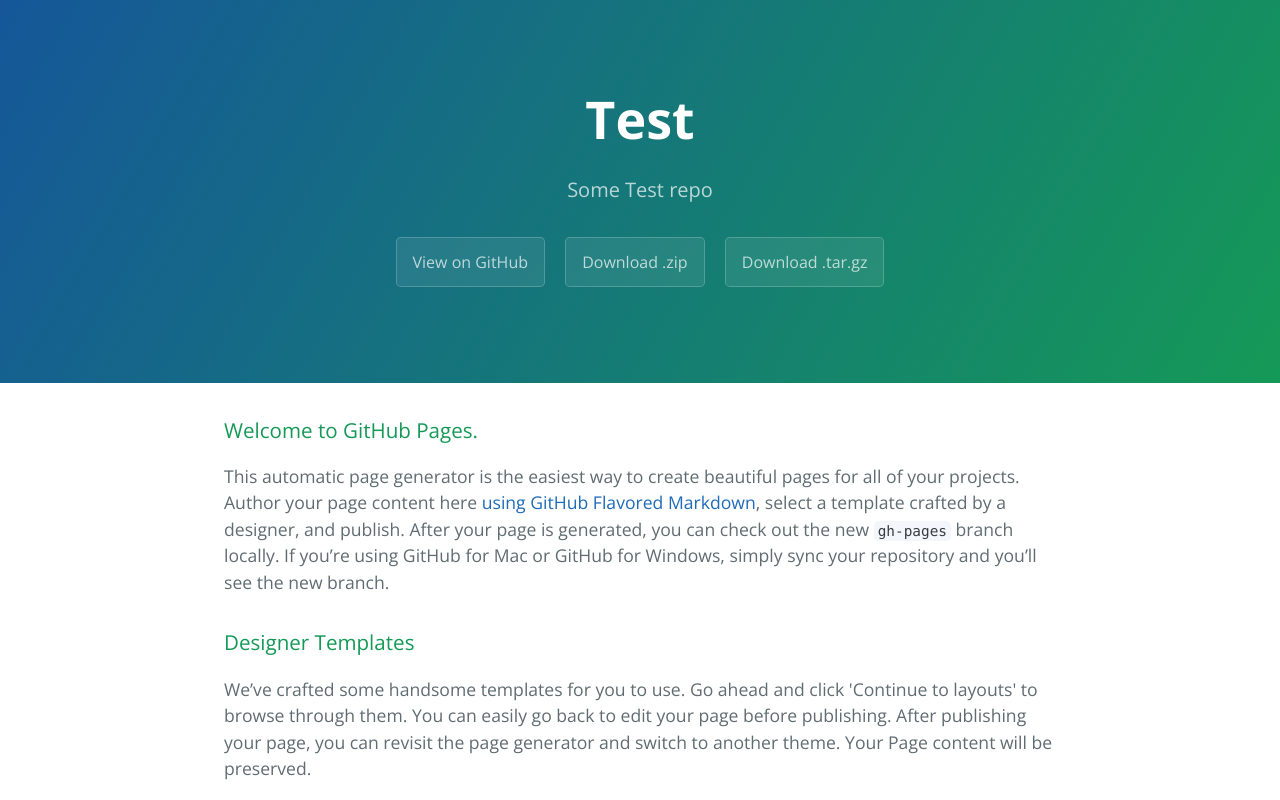
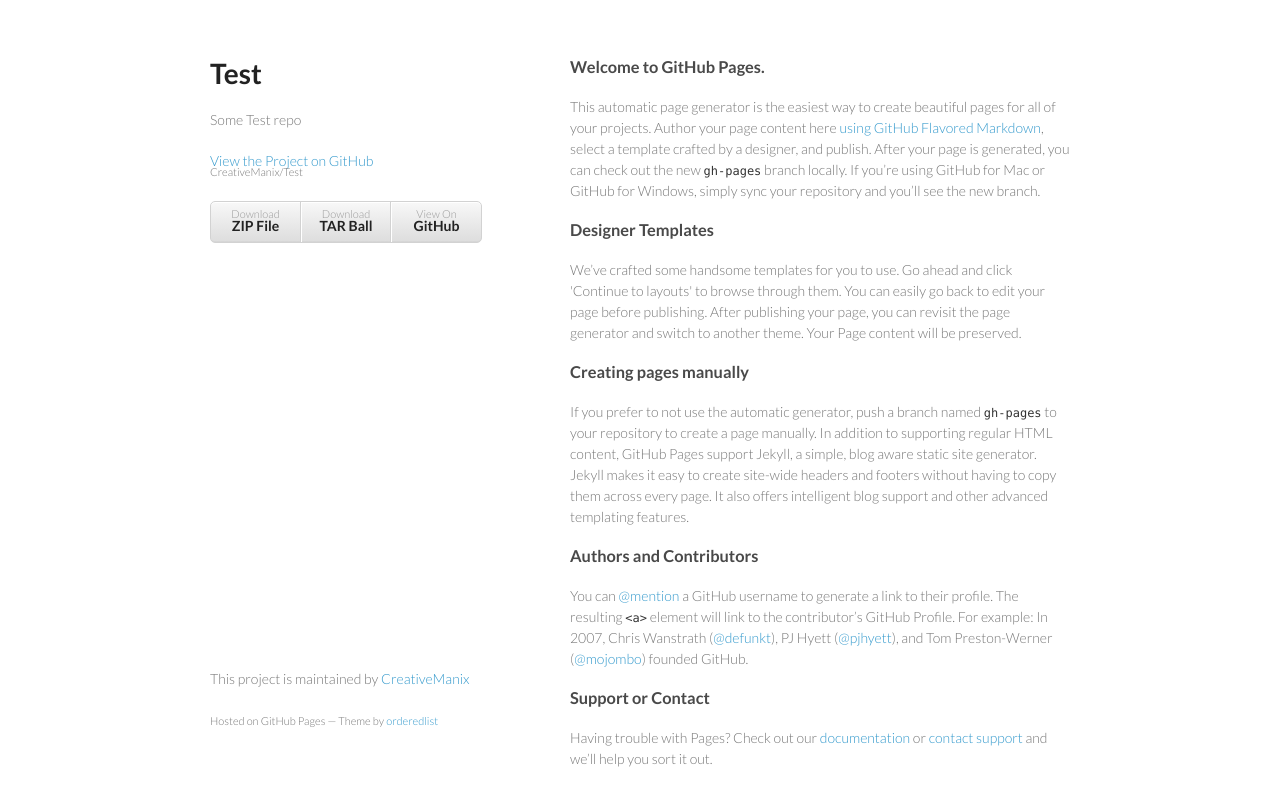
Before and after one commit to CreativeManix/Test, a plain HTML site: page index.html in a window 1280 px wide. Shown: the top 800 px of the page. Drawn offline with nearby package versions, Linux system fonts and the light colour scheme.

```diff
--- a/index.html
+++ b/index.html
@@ -1,25 +1,34 @@
-<!DOCTYPE html>
-<html lang="en-us">
+<!doctype html>
+<html>
   <head>
-    <meta charset="UTF-8">
-    <title>Test by Nithya</title>
-    <meta name="viewport" content="width=device-width, initial-scale=1">
-    <link rel="stylesheet" type="text/css" href="stylesheets/normalize.css" media="screen">
-    <link href='http://fonts.googleapis.com/css?family=Open+Sans:400,700' rel='stylesheet' type='text/css'>
-    <link rel="stylesheet" type="text/css" href="stylesheets/stylesheet.css" media="screen">
-    <link rel="stylesheet" type="text/css" href="stylesheets/github-light.css" media="screen">
+    <meta charset="utf-8">
+    <meta http-equiv="X-UA-Compatible" content="chrome=1">
+    <title>Test by CreativeManix</title>
+
+    <link rel="stylesheet" href="stylesheets/styles.css">
+    <link rel="stylesheet" href="stylesheets/github-light.css">
+    <meta name="viewport" content="width=device-width, initial-scale=1, user-scalable=no">
+    <!--[if lt IE 9]>
+    <script src="//html5shiv.googlecode.com/svn/trunk/html5.js"></script>
+    <![endif]-->
   </head>
   <body>
-    <section class="page-header">
-      <h1 class="project-name">Test</h1>
-      <h2 class="project-tagline">Some Test repo</h2>
-      <a href="https://github.com/CreativeManix/Test" class="btn">View on GitHub</a>
-      <a href="https://github.com/CreativeManix/Test/zipball/master" class="btn">Download .zip</a>
-      <a href="https://github.com/CreativeManix/Test/tarball/master" class="btn">Download .tar.gz</a>
-    </section>
+    <div class="wrapper">
+      <header>
+        <h1>Test</h1>
+        <p>Some Test repo</p>
 
-    <section class="main-content">
-      <h3>
+        <p class="view"><a href="https://github.com/CreativeManix/Test">View the Project on GitHub <small>CreativeManix/Test</small></a></p>
+
+
+        <ul>
+          <li><a href="https://github.com/CreativeManix/Test/zipball/master">Download <strong>ZIP File</strong></a></li>
+          <li><a href="https://github.com/CreativeManix/Test/tarball/master">Download <strong>TAR Ball</strong></a></li>
+          <li><a href="https://github.com/CreativeManix/Test">View On <strong>GitHub</strong></a></li>
+        </ul>
+      </header>
+      <section>
+        <h3>
 <a id="welcome-to-github-pages" class="anchor" href="#welcome-to-github-pages" aria-hidden="true"><span class="octicon octicon-link"></span></a>Welcome to GitHub Pages.</h3>
 
 <p>This automatic page generator is the easiest way to create beautiful pages for all of your projects. Author your page content here <a href="https://guides.github.com/features/mastering-markdown/">using GitHub Flavored Markdown</a>, select a template crafted by a designer, and publish. After your page is generated, you can check out the new <code>gh-pages</code> branch locally. If you’re using GitHub for Mac or GitHub for Windows, simply sync your repository and you’ll see the new branch.</p>
@@ -43,15 +52,13 @@
 <a id="support-or-contact" class="anchor" href="#support-or-contact" aria-hidden="true"><span class="octicon octicon-link"></span></a>Support or Contact</h3>
 
 <p>Having trouble with Pages? Check out our <a href="https://help.github.com/pages">documentation</a> or <a href="https://github.com/contact">contact support</a> and we’ll help you sort it out.</p>
-
-      <footer class="site-footer">
-        <span class="site-footer-owner"><a href="https://github.com/CreativeManix/Test">Test</a> is maintained by <a href="https://github.com/CreativeManix">CreativeManix</a>.</span>
-
-        <span class="site-footer-credits">This page was generated by <a href="https://pages.github.com">GitHub Pages</a> using the <a href="https://github.com/jasonlong/cayman-theme">Cayman theme</a> by <a href="https://twitter.com/jasonlong">Jason Long</a>.</span>
+      </section>
+      <footer>
+        <p>This project is maintained by <a href="https://github.com/CreativeManix">CreativeManix</a></p>
+        <p><small>Hosted on GitHub Pages &mdash; Theme by <a href="https://github.com/orderedlist">orderedlist</a></small></p>
       </footer>
-
-    </section>
-
+    </div>
+    <script src="javascripts/scale.fix.js"></script>
 
   </body>
 </html>
```
